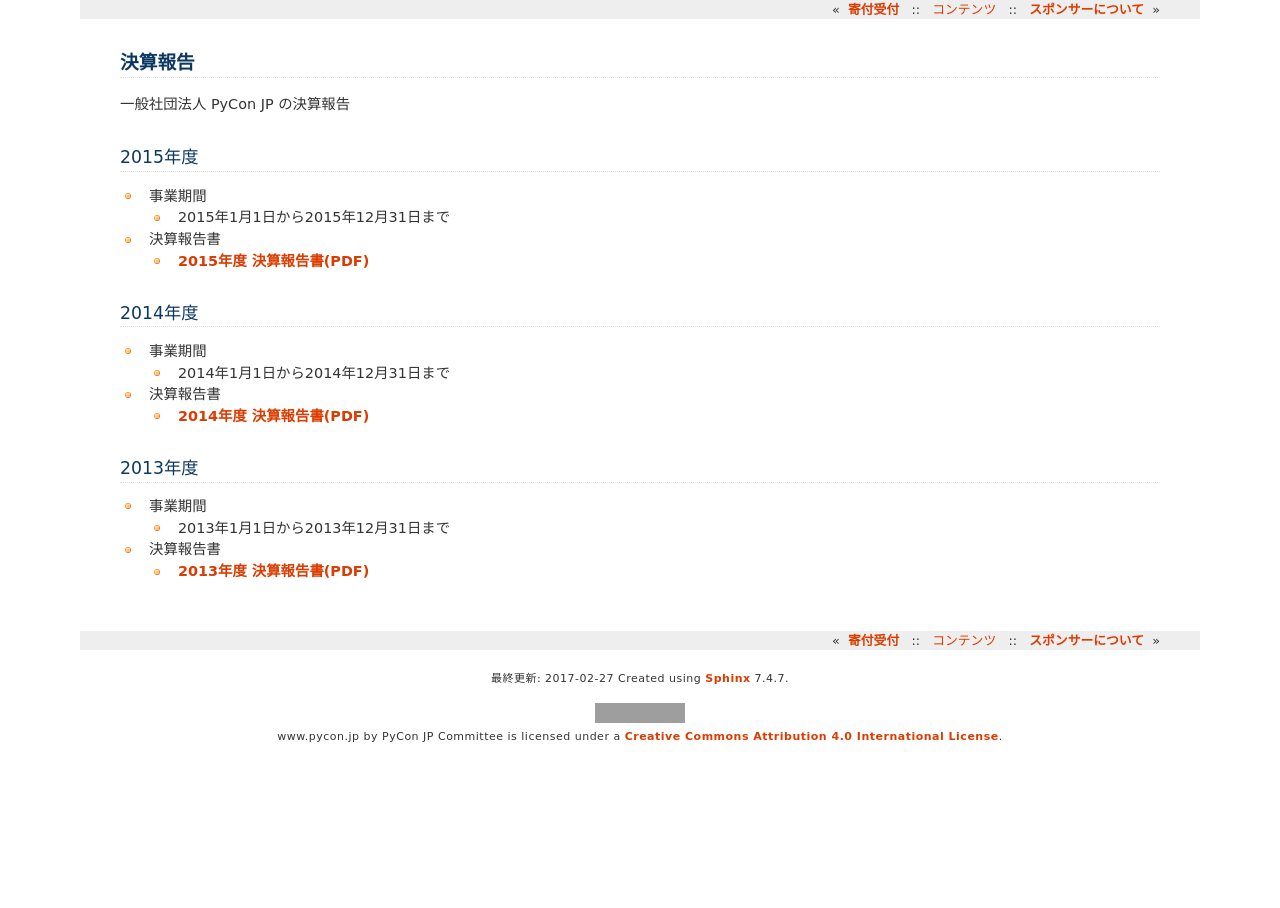
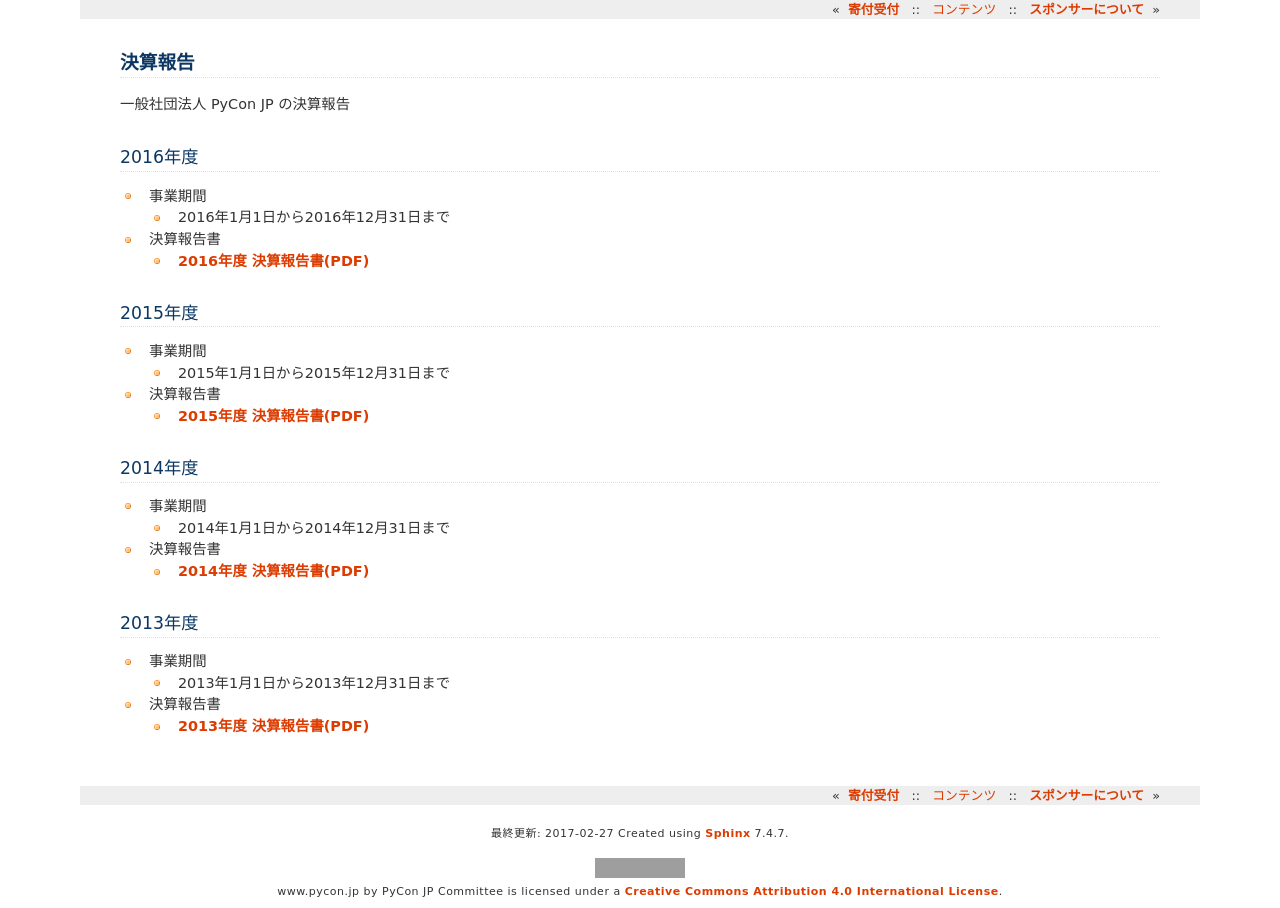
Before and after one commit to pyconjp/www.pycon.jp, a Sphinx documentation site: the page built from source/annualreport/index.rst, in a window 1280 px wide. Shown: the part 125-1033 px from the top of the page. Built offline with Sphinx 7.4.7, drawn with Linux system fonts in a browser that asks for light colours; before the commit the page ends 900 px from its top, so only the background shows below that; grey boxes are pictures that could not be loaded.

Commit message:
2016年度決算報告を掲載

```diff
--- a/source/annualreport/index.rst
+++ b/source/annualreport/index.rst
@@ -3,6 +3,19 @@
 =============================
 
 一般社団法人 PyCon JP の決算報告
+
+2016年度
+================
+
+- 事業期間
+
+  - 2016年1月1日から2016年12月31日まで
+
+- 決算報告書
+
+  - `2016年度 決算報告書(PDF)`__
+
+.. __: https://drive.google.com/file/d/0BzmtypRXAd8zNDU1clM1NTkwdzVXNkZWVl9JTTdhblJKZUdR/view
 
 2015年度
 ================
```
